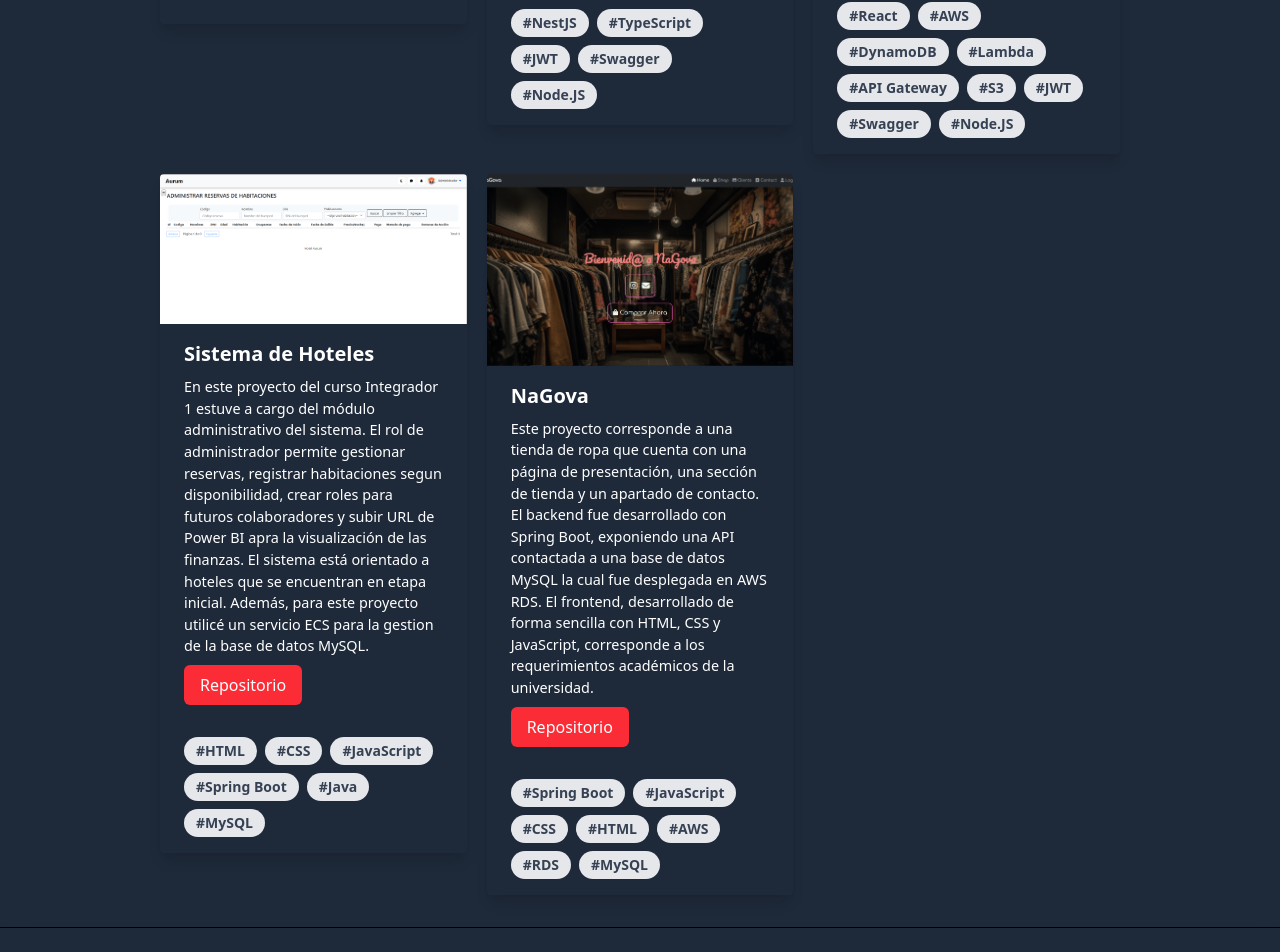
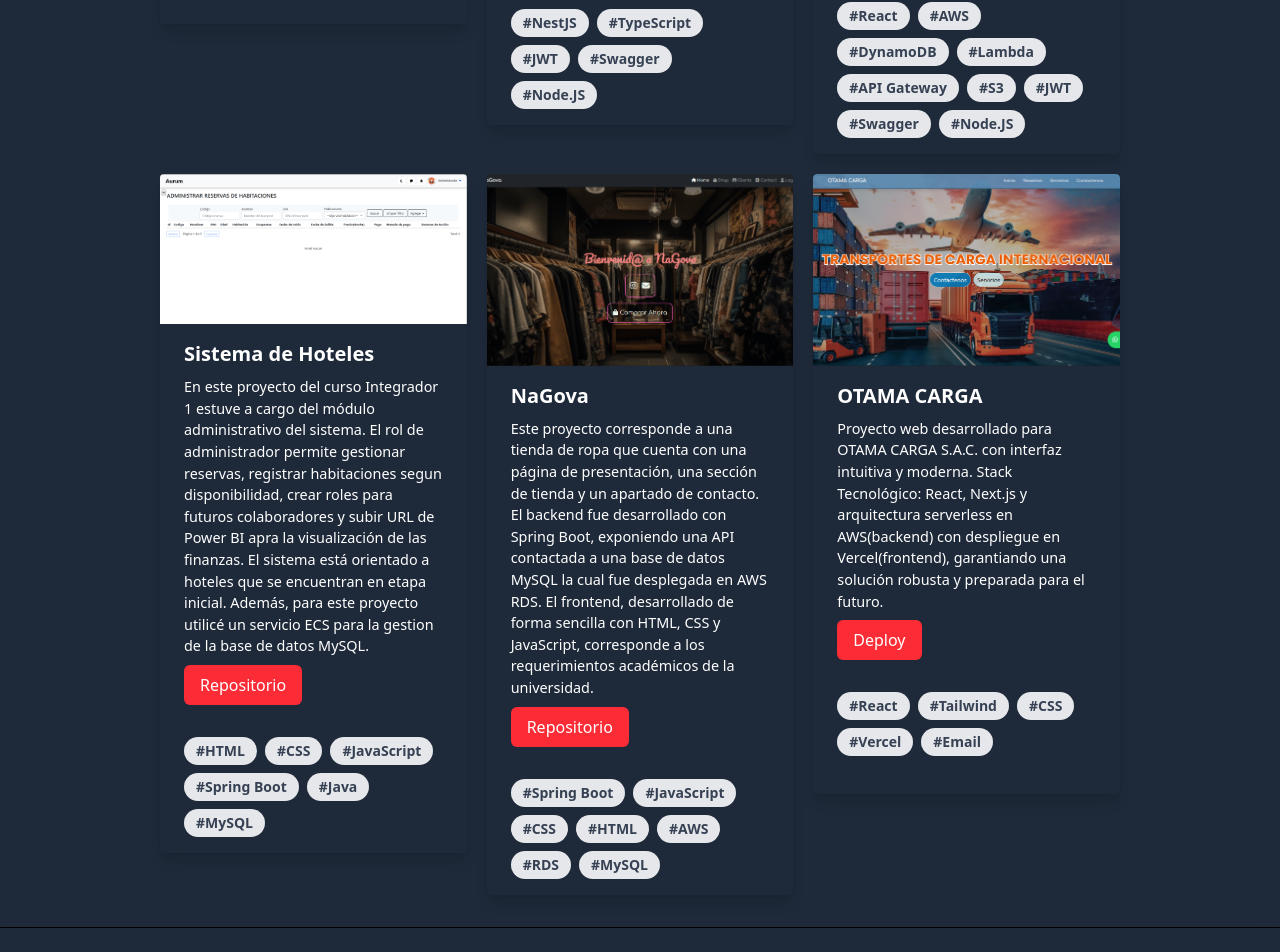
Before and after one commit to andrebm99/portfolio, a React (Vite) app: page /projects in a window 1280 px wide. Shown: the part 693-1645 px from the top of the page. Built offline with nearby package versions, Linux system fonts and the light colour scheme.

Commit message:
feat: añadiendo tarjeta de otama

```diff
--- a/src/pages/Projects.tsx
+++ b/src/pages/Projects.tsx
@@ -3,6 +3,7 @@ import portfolio_ini from "../assets/img/portfolio.png";
 import img_administrador from "../assets/img/administrador.png";
 import portafolio_actual from "../assets/img/portafolio_react_nest.png";
 import nagova from "../assets/img/nagova.png";
+import otama from "../assets/img/otama.png"
 
 export default function Projects() {
   return (
@@ -264,6 +265,51 @@ export default function Projects() {
         </div>
       </div>
 
+      <div className="max-w-sm rounded overflow-hidden shadow-lg tarjetas">
+        <div className="h-48 overflow-hidden rounded-t">
+          <img
+            src={otama}
+            alt="Projecto"
+            className="w-full h-full object-cover"
+          />
+        </div>
+        <div className="px-6 py-4">
+          <div className="font-bold mb-2">
+            <h3 className="text-xl text-white">OTAMA CARGA</h3>
+          </div>
+          <p className="mb-2">
+            Proyecto web desarrollado para OTAMA CARGA S.A.C. con interfaz intuitiva y moderna. Stack Tecnológico: React, Next.js y arquitectura serverless en AWS(backend) con despliegue en Vercel(frontend), garantiando una solución robusta y preparada para el futuro.
+          </p>
+          <a
+            href="https://www.otamacarga.com/"
+            target="_blank"
+            type="button"
+            rel="noopener noreferrer" /* noopener: seguridad noreferrer: privacidad*/
+            className="inline-flex items-center bg-red-500 text-white px-4 py-2 rounded-md transition-transform duration-100 ease-out active:scale-[0.94]"
+          >
+            Deploy
+          </a>
+        </div>
+        <div className="px-6 pt-4 pb-2">
+          <span className="inline-block bg-gray-200 rounded-full px-3 py-1 text-sm font-semibold text-gray-700 mr-2 mb-2">
+            #React
+          </span>
+          <span className="inline-block bg-gray-200 rounded-full px-3 py-1 text-sm font-semibold text-gray-700 mr-2 mb-2">
+            #Tailwind
+          </span>
+          <span className="inline-block bg-gray-200 rounded-full px-3 py-1 text-sm font-semibold text-gray-700 mr-2 mb-2">
+            #CSS
+          </span>
+          <span className="inline-block bg-gray-200 rounded-full px-3 py-1 text-sm font-semibold text-gray-700 mr-2 mb-2">
+            #Vercel
+          </span>
+          <span className="inline-block bg-gray-200 rounded-full px-3 py-1 text-sm font-semibold text-gray-700 mr-2 mb-2">
+            #Email
+          </span>
+        </div>
+      </div>
+
+
     </section>
   );
 }
```
Also changed, not shown: src/assets/img/otama.png (added).
